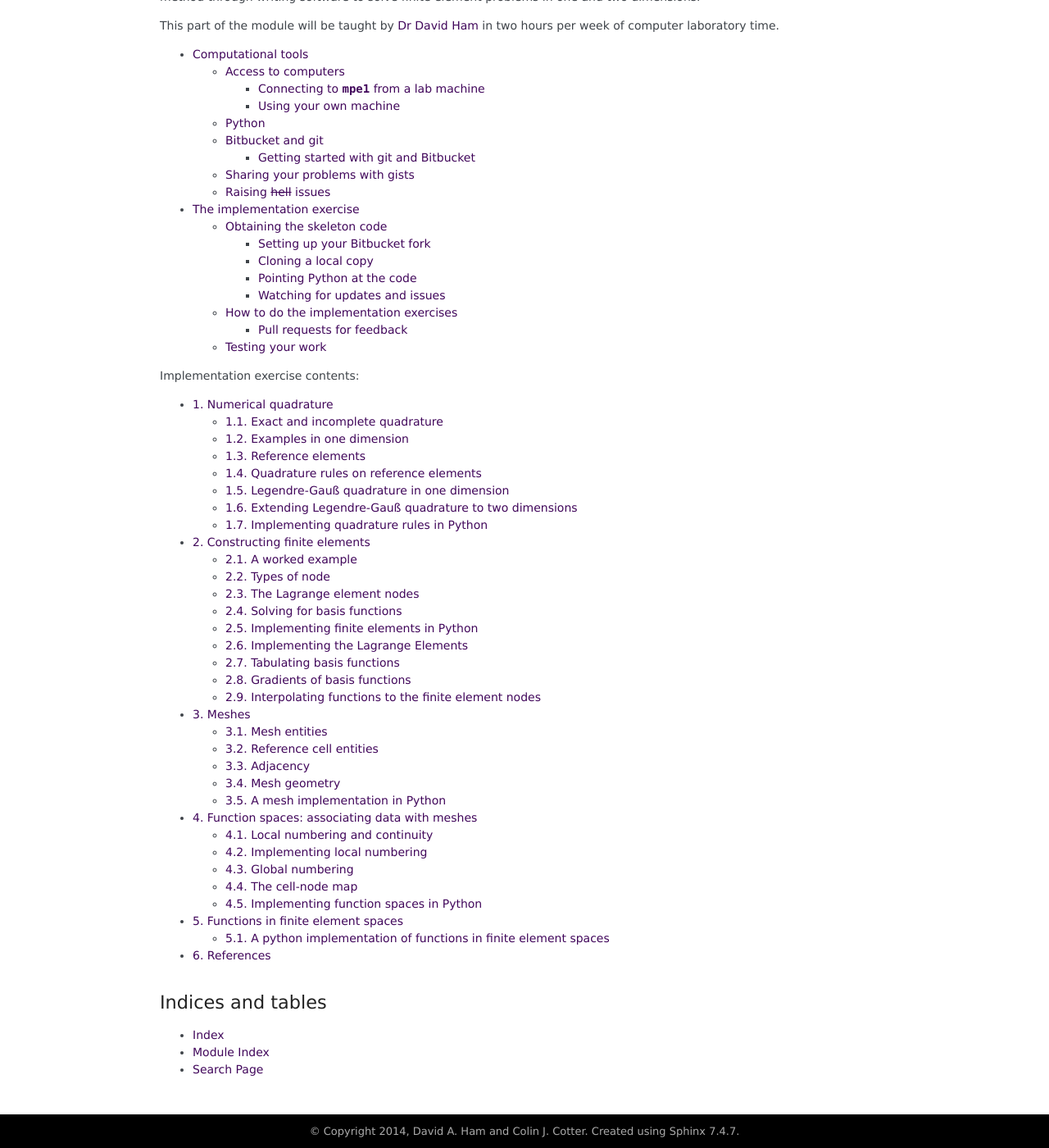
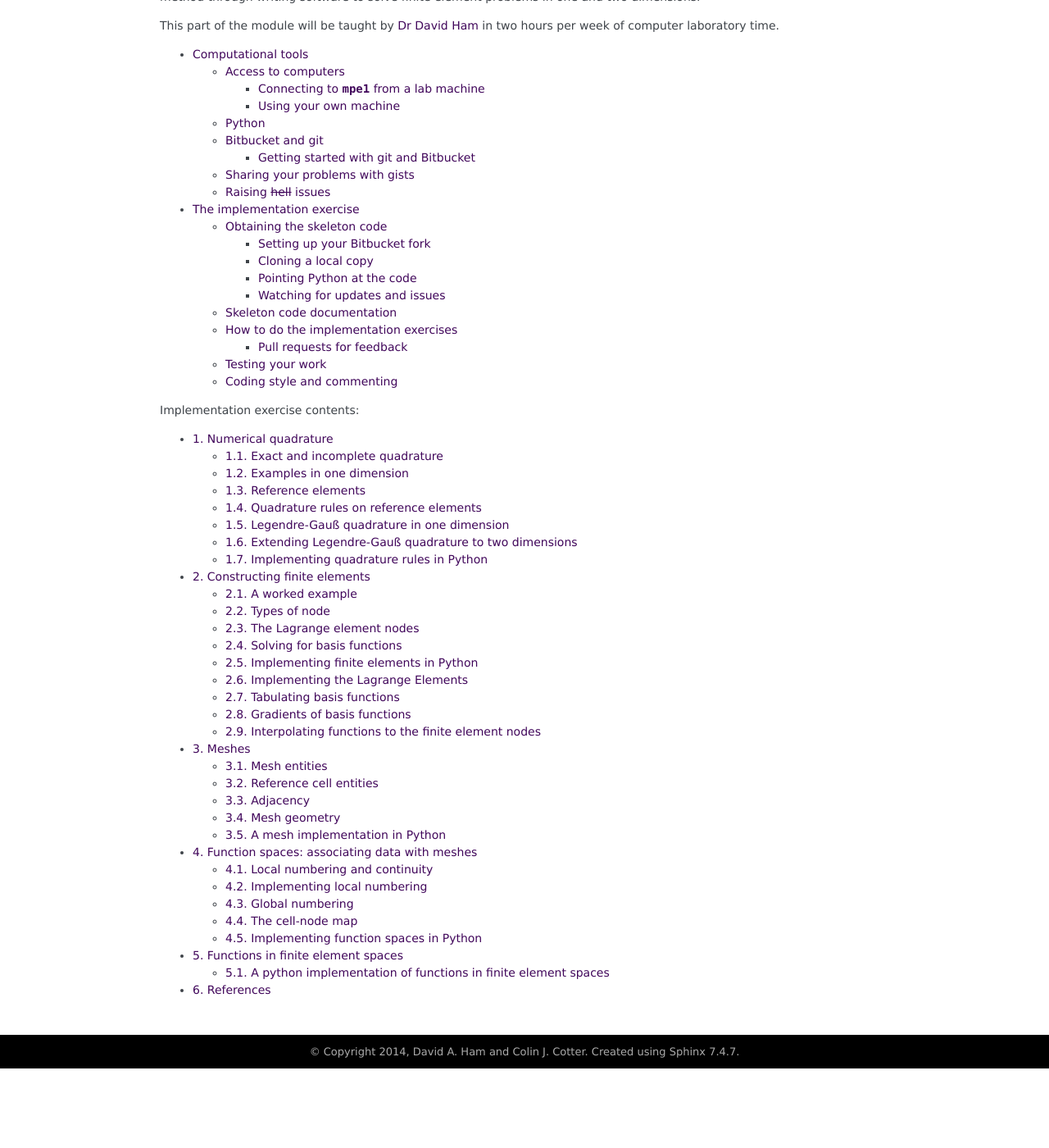
Before and after one commit to finite-element/finite-element-course, a Sphinx documentation site: the page built from doc/source/index.rst, in a window 1280 px wide and 1400 px high, scrolled down 773 px. Shown: the whole window at 82% size. Built offline with Sphinx 7.4.7, drawn with Linux system fonts in a browser that asks for light colours; after the commit the page ends 2076 px from its top, so only the background shows below that.

Commit message:
Code documentation and index cleanup

```diff
--- a/doc/source/index.rst
+++ b/doc/source/index.rst
@@ -54,10 +54,3 @@ Implementation exercise contents:
    function_spaces
    functions
    zbibliography
-
-Indices and tables
-==================
-
-* :ref:`genindex`
-* :ref:`modindex`
-* :ref:`search`
```
Also changed, not shown: doc/source/implementation.rst (+23 -2 lines).
